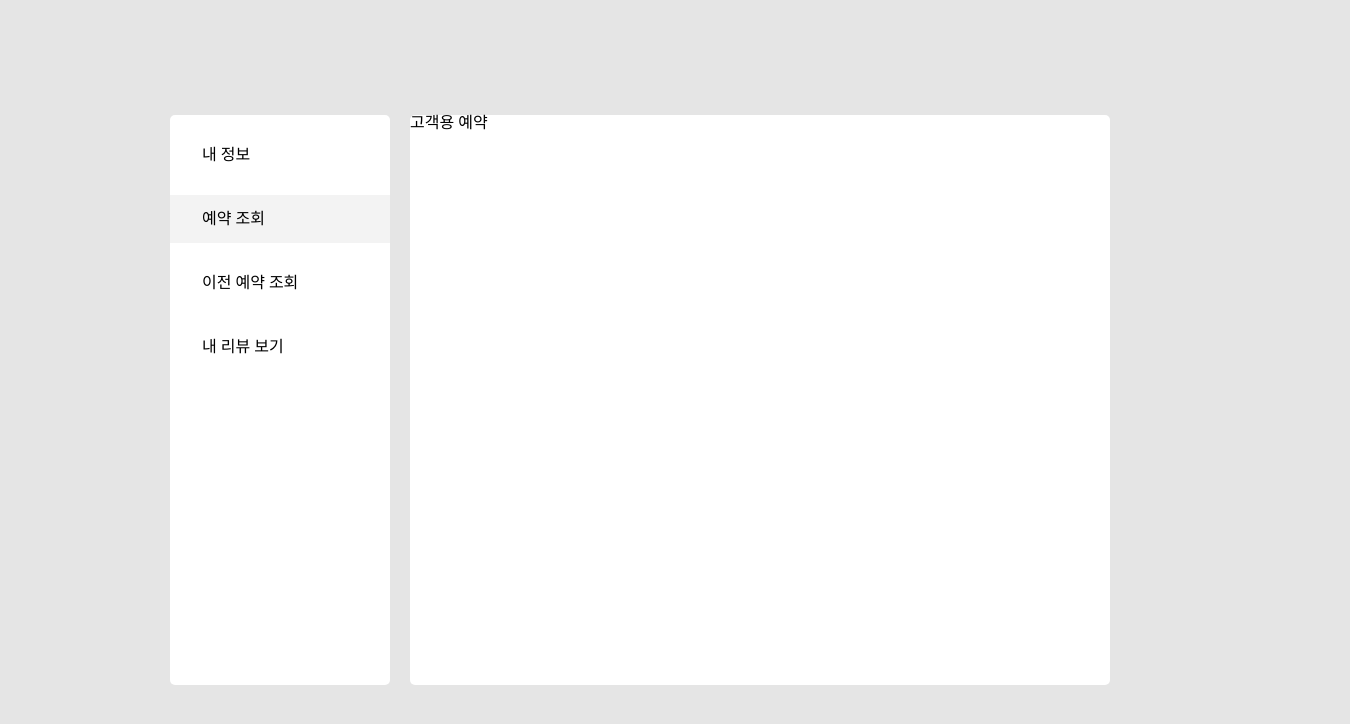
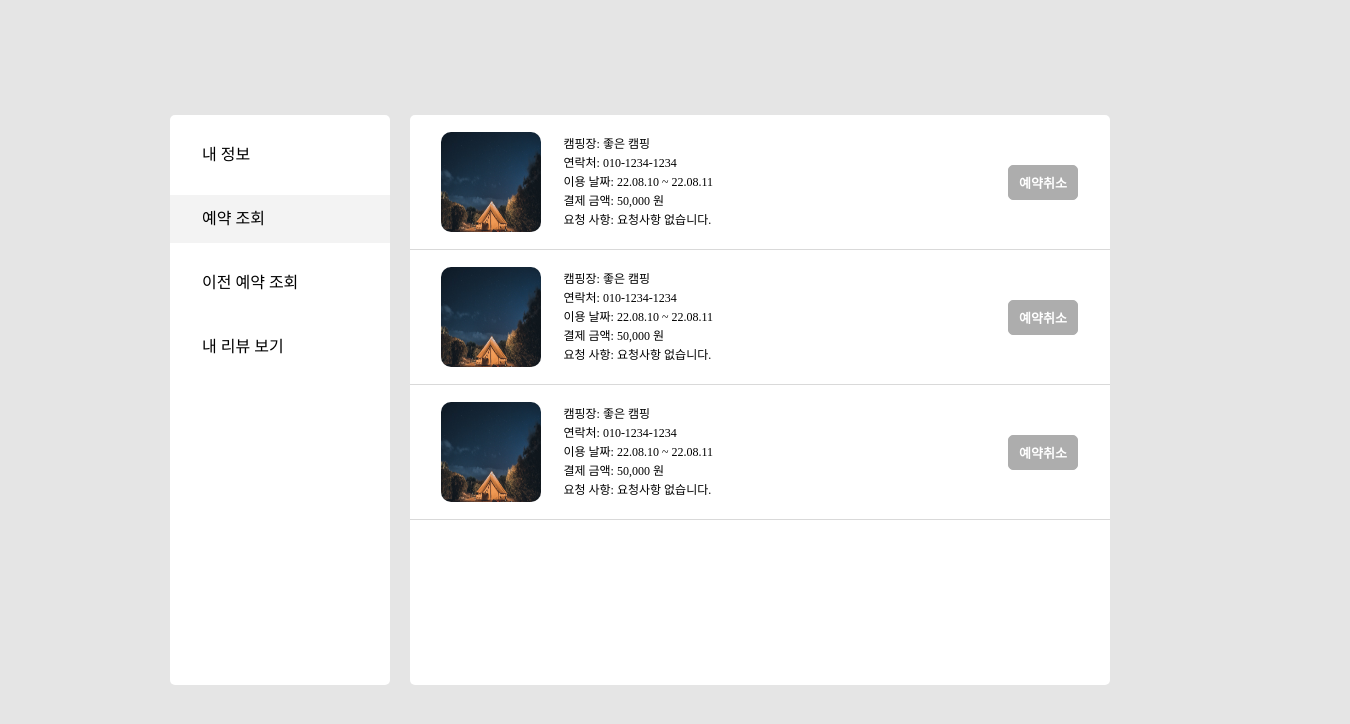
Before and after one commit to codestates-seb/seb39_main_011, a React (Create React App) app in the folder client/: page /client/mypage/rez in a window 1280 px wide. Shown: the top 724 px of the page, 1350 px wide, since content can reach past the window. Built offline with nearby package versions, Linux system fonts and the light colour scheme.

Commit message:
design: 마이페이지 예약조회탭 화면 틀 구성

```diff
--- /dev/null
+++ b/client/src/components/molecules/RezItem.js
@@ -0,0 +1,76 @@
+import React from "react";
+import styled from "styled-components";
+import ButtonPrimary from "../atoms/Button";
+
+const RezItem = ({ item }) => {
+  return (
+    <>
+      <ItemBox>
+        <ImgBox>
+          <Img src={item.photo} alt="camping" />
+        </ImgBox>
+        <ContentBox>
+          <p>캠핑장: {item.name}</p>
+          <p>연락처: {item.phone}</p>
+          <p>이용 날짜: {item.date}</p>
+          <p>결제 금액: {item.price}</p>
+          <p>요청 사항: {item.note}</p>
+        </ContentBox>
+        <ButtonBox>
+          <ButtonPrimary
+            width="70px"
+            height="35px"
+            bgc="#ADADAD"
+            color="#fff"
+            border="#ADADAD"
+            radius="5px"
+            padding="0 10px"
+            margin="10px 0"
+            fontSize="13px"
+            fontWeight="700"
+            text="예약취소"
+            hoverbgc="#989898"
+          />
+        </ButtonBox>
+      </ItemBox>
+      <hr />
+    </>
+  );
+};
+
+export default RezItem;
+
+const ItemBox = styled.div`
+  display: flex;
+  justify-content: space-between;
+  align-items: center;
+  padding: 1rem;
+`;
+
+const ImgBox = styled.div`
+  display: flex;
+  justify-content: center;
+  flex: 1;
+`;
+
+const ContentBox = styled.div`
+  flex: 3;
+  font-size: 12px;
+
+  p {
+    margin: 7px;
+  }
+`;
+
+const Img = styled.img`
+  width: 100px;
+  height: 100px;
+  border-radius: 10px;
+`;
+
+const ButtonBox = styled.div`
+  display: flex;
+  justify-content: flex-end;
+  flex: 1;
+  margin-right: 1rem;
+`;
--- a/client/src/components/organisms/MyInfoBox.js
+++ b/client/src/components/organisms/MyInfoBox.js
@@ -25,7 +25,7 @@ const MyInfoBox = () => {
           fontSize="15px"
           fontWeight="700"
           text="수정하기"
-          hoverbgc="989898"
+          hoverbgc="#989898"
         />
       </ButtonBox>
     </>
--- /dev/null
+++ b/client/src/components/organisms/MyRezBox.js
@@ -0,0 +1,52 @@
+import React from "react";
+import RezItem from "../molecules/RezItem";
+import styled from "styled-components";
+
+const MyRezBox = () => {
+  const rezData = [
+    {
+      name: "좋은 캠핑",
+      phone: "010-1234-1234",
+      date: "22.08.10 ~ 22.08.11",
+      price: "50,000 원",
+      note: "요청사항 없습니다.",
+      photo: "/assets/images/camping.avif",
+    },
+    {
+      name: "좋은 캠핑",
+      phone: "010-1234-1234",
+      date: "22.08.10 ~ 22.08.11",
+      price: "50,000 원",
+      note: "요청사항 없습니다.",
+      photo: "/assets/images/camping.avif",
+    },
+    {
+      name: "좋은 캠핑",
+      phone: "010-1234-1234",
+      date: "22.08.10 ~ 22.08.11",
+      price: "50,000 원",
+      note: "요청사항 없습니다.",
+      photo: "/assets/images/camping.avif",
+    },
+  ];
+
+  return (
+    <Container>
+      {rezData.map((item, idx) => {
+        return <RezItem key={idx} item={item} />;
+      })}
+    </Container>
+  );
+};
+
+export default MyRezBox;
+
+const Container = styled.div`
+  width: 100%;
+
+  hr {
+    border: 0;
+    height: 1px;
+    background: #d9d9d9;
+  }
+`;
--- a/client/src/pages/client-mypage/ClientPastRez.js
+++ b/client/src/pages/client-mypage/ClientPastRez.js
@@ -1,13 +1,15 @@
 import React from "react";
 import styled from "styled-components";
+import MyRezBox from "../../components/organisms/MyRezBox";
 
 const ClientPastRez = () => {
-  return <Container>고객용 이전 예약 조회</Container>;
+  return (
+    <Container>
+      <MyRezBox />
+    </Container>
+  );
 };
 
 export default ClientPastRez;
 
-const Container = styled.div`
-  width: 940px;
-  height: 100vh;
-`;
+const Container = styled.div``;
--- a/client/src/pages/client-mypage/ClientRez.js
+++ b/client/src/pages/client-mypage/ClientRez.js
@@ -1,13 +1,15 @@
 import React from "react";
 import styled from "styled-components";
+import MyRezBox from "../../components/organisms/MyRezBox";
 
 const ClientRez = () => {
-  return <Container>고객용 예약</Container>;
+  return (
+    <Container>
+      <MyRezBox />
+    </Container>
+  );
 };
 
 export default ClientRez;
 
-const Container = styled.div`
-  width: 940px;
-  height: 100vh;
-`;
+const Container = styled.div``;
```
